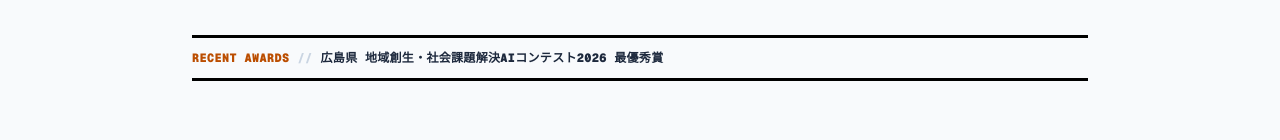
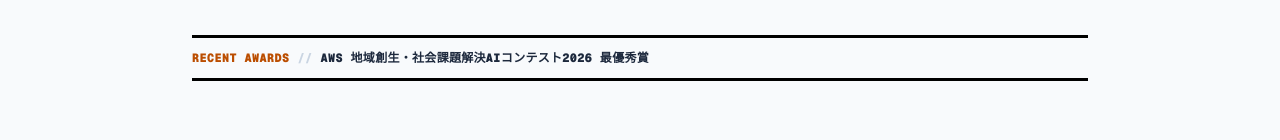
Before and after one commit to dustin-ctrl/portfolio, a Next.js app: page / in a window 1280 px wide. Shown: the part 492-632 px from the top of the page. Built offline with nearby package versions, Linux system fonts and the light colour scheme.

Commit message:
Update AWS award details

```diff
--- a/app/data/achievements.ts
+++ b/app/data/achievements.ts
@@ -8,8 +8,8 @@ export interface Achievement {
 export const ACHIEVEMENTS: Achievement[] = [
   {
     id: "aws-2026-bset-award",
-    title: "広島県 地域創生・社会課題解決AIコンテスト2026 最優秀賞",
-    href: "",
+    title: "AWS 地域創生・社会課題解決AIコンテスト2026 最優秀賞",
+    href: "https://aws-experience.com/apj/smb/event/11dd4899-3390-4cc9-973d-af55aea9d940",
   },
   {
     id: "jphacks-2025-sponsor-award",
```
